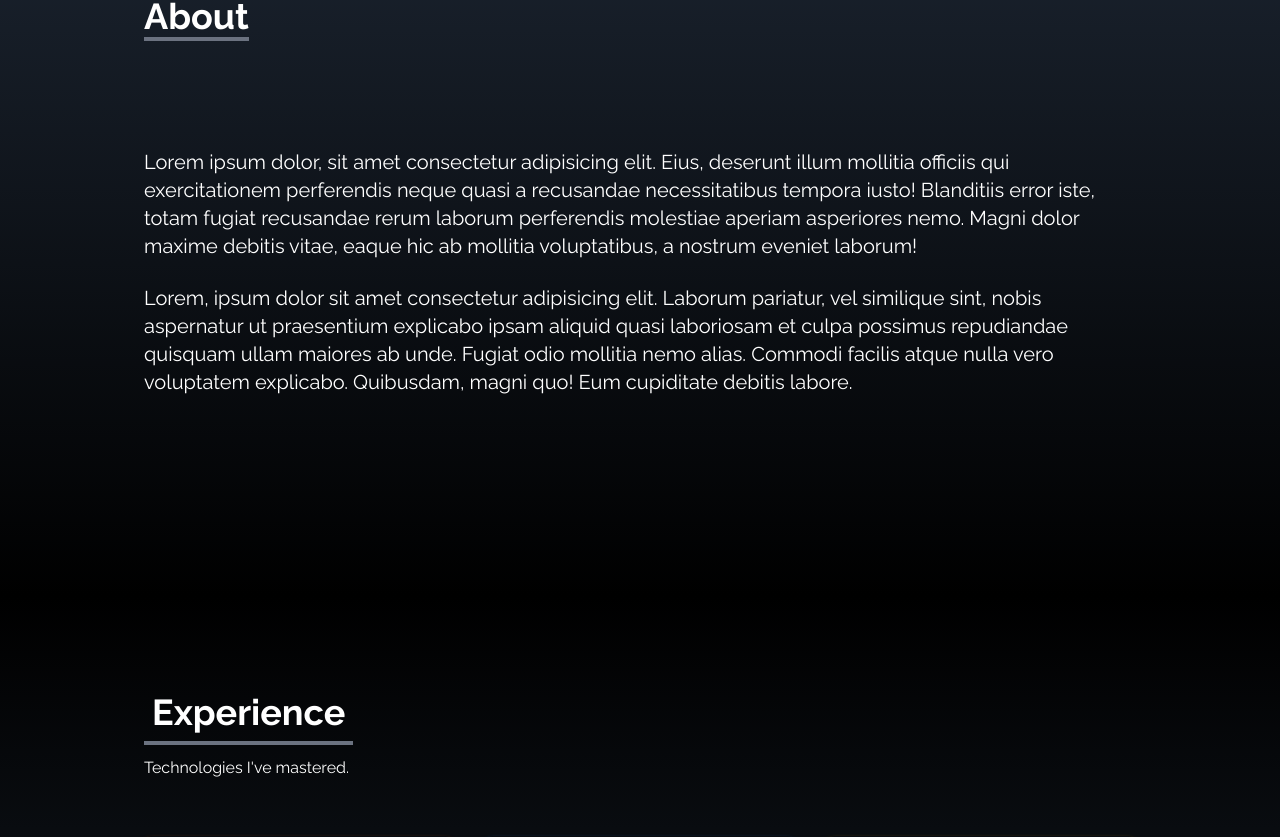
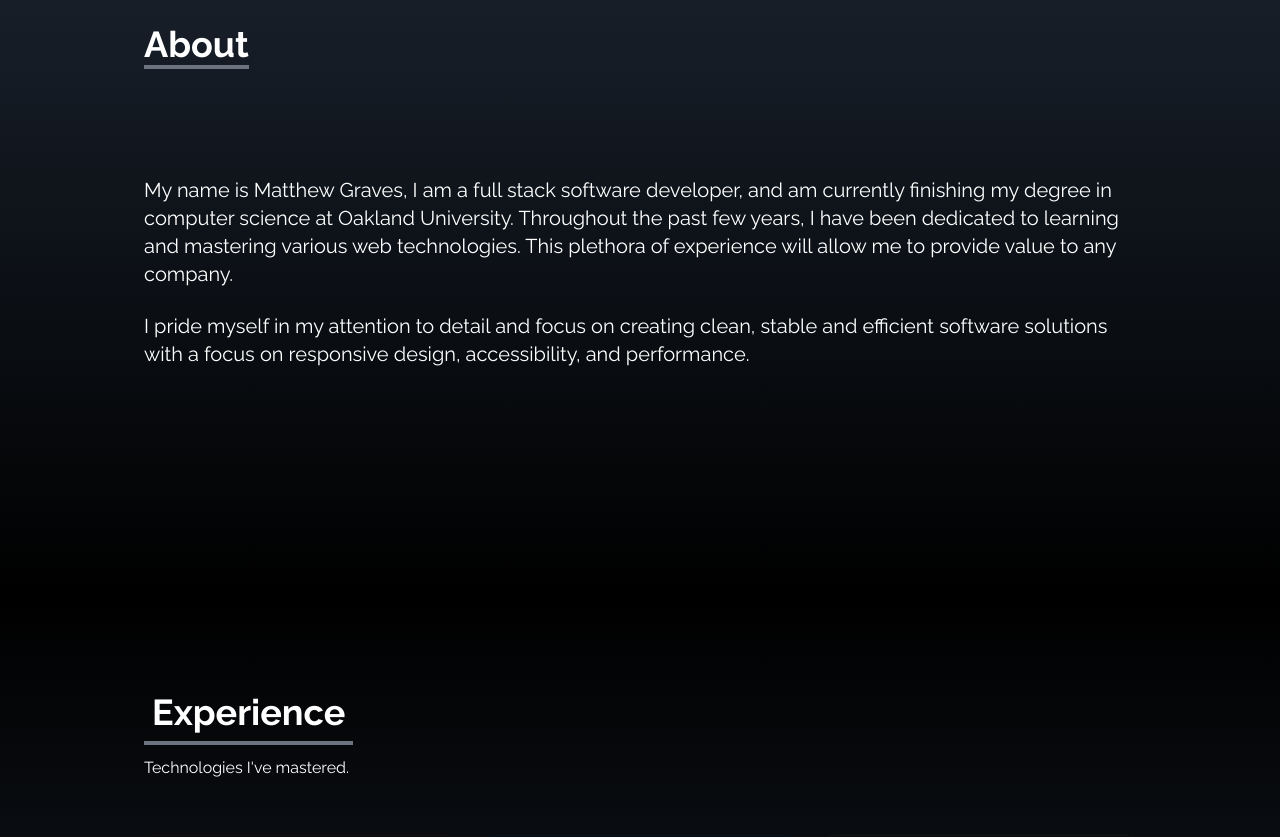
Before and after one commit to Matthew-Graves-Git/portfolio, a React (Create React App) app: page / in a window 1280 px wide. Shown: the part 1004-1841 px from the top of the page. Built offline with nearby package versions, Linux system fonts and the light colour scheme.

Commit message:
added animation on scroll

```diff
--- a/src/App.js
+++ b/src/App.js
@@ -1,3 +1,4 @@
+import {useEffect } from "react";
 import About from "./components/About";
 import Experience from "./components/Experience";
 import Home from "./components/Home";
@@ -5,6 +6,24 @@ import Navbar from "./components/Navbar";
 import SocialLinks from "./components/SocialLinks";
 
 function App() {
+
+  const fadeinElements = document.querySelectorAll('.fade-left');
+
+  useEffect(() => {
+    console.log(fadeinElements)
+    const observer = new IntersectionObserver((entries) =>{
+      entries.forEach((entry) =>{
+        if(entry.isIntersecting) {
+          entry.target.classList.add('animate-fade')
+        }else{
+          entry.target.classList.remove('animate-fade')
+        }
+      })
+    })
+    fadeinElements.forEach(el => observer.observe(el));
+  },[fadeinElements]);
+
+
   return (
     <div>
     <Navbar/>
--- a/src/components/About.jsx
+++ b/src/components/About.jsx
@@ -13,24 +13,19 @@ const About = () => {
           </p>
         </div>
 
-        <p className="text-xl mt-20">
-          Lorem ipsum dolor, sit amet consectetur adipisicing elit. Eius,
-          deserunt illum mollitia officiis qui exercitationem perferendis neque
-          quasi a recusandae necessitatibus tempora iusto! Blanditiis error
-          iste, totam fugiat recusandae rerum laborum perferendis molestiae
-          aperiam asperiores nemo. Magni dolor maxime debitis vitae, eaque hic
-          ab mollitia voluptatibus, a nostrum eveniet laborum!
+        <p className="fade-left text-xl mt-20">
+        My name is Matthew Graves, I am a full stack software developer, and am currently
+        finishing my degree in computer science at Oakland University.
+        Throughout the past few years, I have been dedicated to learning
+        and mastering various web technologies. This plethora of experience will allow
+         me to provide value to any company.
         </p>
 
         <br />
 
-        <p className="text-xl">
-          Lorem, ipsum dolor sit amet consectetur adipisicing elit. Laborum
-          pariatur, vel similique sint, nobis aspernatur ut praesentium
-          explicabo ipsam aliquid quasi laboriosam et culpa possimus repudiandae
-          quisquam ullam maiores ab unde. Fugiat odio mollitia nemo alias.
-          Commodi facilis atque nulla vero voluptatem explicabo. Quibusdam,
-          magni quo! Eum cupiditate debitis labore.
+        <p className="fade-left text-xl">
+        I pride myself in my attention to detail and focus on creating clean, stable and efficient
+         software solutions with a focus on responsive design, accessibility, and performance.
         </p>
       </div>
     </div>
--- a/src/components/Experience.jsx
+++ b/src/components/Experience.jsx
@@ -70,11 +70,11 @@ const Experience = () => {
                     </p>
                 </div>
                 <div className='w-full grid grid-cols-2 sm:grid-cols-3 gap-8 text-center py-8 px-12 sm:px-0'>
-                    {techs.map(({src,title,style},index)=>{return(
-
+                    {techs.map(({src,title,style},index)=>{
+                    return(
                     <div
                      key={index}
-                     className={`shadow-md hover:scale-105 duration-500 py-2 rounded-lg ${style}`}>
+                     className={`fade-left shadow-md hover:scale-105 duration-500 py-2 rounded-lg ${style}`}>
                             <img src={src} alt={title} className='w-20 mx-auto' />
                             <p className='mt-4'>{title}</p>
                     </div>
--- a/src/components/Home.jsx
+++ b/src/components/Home.jsx
@@ -11,15 +11,15 @@ const Home = () => {
                     <h2 className='animate-fade text-4xl sm:text-7xl font-bold'>
                         Hello, I'm Matthew Graves
                     </h2>
-                    <p className=' animate-text text-xl font-semibold sm:text-4xl text-cyan-500 py-4 max-w-md'>
+                    <p className='fade-left animate-text text-xl font-semibold sm:text-4xl text-cyan-500 py-4 max-w-md'>
                         Full Stack Developer
                     </p>
-                    <p className=' text-gray-500 py-4 max-w-md'>
+                    <p className='fade-left text-gray-500 py-4 max-w-md'>
                         I have spent the past 3 years building and designing software solutions.
                         I specialize in web applications technologies: React, Tailwind, Node Js, and SpringBoot
                     </p>
                     <div>
-                        <button className='group w-fit px-6 py-3 my-3
+                        <button className='group fade-left w-fit px-6 py-3 my-3
                         flex items-center rounded-md
                         bg-gradient-to-r from-purple-500 to-blue-500 cursor-pointer'>
                             Portfolio
--- a/src/components/Navbar.jsx
+++ b/src/components/Navbar.jsx
@@ -21,7 +21,7 @@ const Navbar = () => {
     ]
 
     return (
-        <div className='flex justify-between items-center w-full h-20 text-white bg-black px-4  fixed'>
+        <div className='flex justify-between items-center w-full h-20 z-20 text-white bg-black px-4  fixed'>
             <div>
                 <h1 className='text-5xl ml-2 font-signature'>
                     Matthew
--- a/src/index.css
+++ b/src/index.css
@@ -17,4 +17,5 @@
           -webkit-clip-path: polygon(0 0, 100% 0, 100% calc(100% - 10vw), 0 100%);
           margin-bottom: -10vw;
     }
+    .fade-left{}
 }
--- a/tailwind.config.js
+++ b/tailwind.config.js
@@ -10,7 +10,7 @@ module.exports = {
     },
     animation: {
       text: 'text 7s ease infinite',
-      fade: 'fadeOut 5s ease-out'
+      fade: 'fadeOut 1s'
     },
     keyframes: {
       text: {
@@ -25,15 +25,12 @@ module.exports = {
         }
       },
       fadeOut:{
-        '25%': {
-          transform: 'translateX(-50%)',
+        '0%': {
+          transform: 'translateX(-15px)',
+          transitition:'opacity .6s cubic-bezier(0.16, 1, 0.3, 1),transform .6s cubic-bezier(0.16, 1, 0.3, 1)',
           opacity: 0
         },
-        '50%': {
-          transform: 'translateX(-25%)',
-          opacity: 0.5
-        },
-        '75%': {
+        '100%': {
           transform: 'translateX(0)',
           opacity: 1
         }
```
